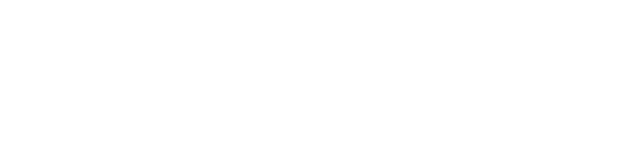
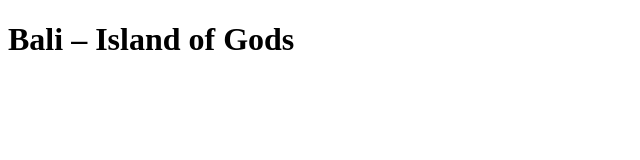
Before and after one commit to nehapansare/icp8.0-css-ass-12, a plain HTML site: page index.html in a window 1280 px wide. Shown: the whole page, without its empty margins (0-640 px from the left). Drawn offline with Linux system fonts and the light colour scheme.

Commit message:
heading added

```diff
--- a/index.html
+++ b/index.html
@@ -4,6 +4,8 @@
     <title>Document</title>
 </head>
 <body>
+    <h1>Bali – Island of Gods</h1>
+
 
 </body>
 </html>
```
